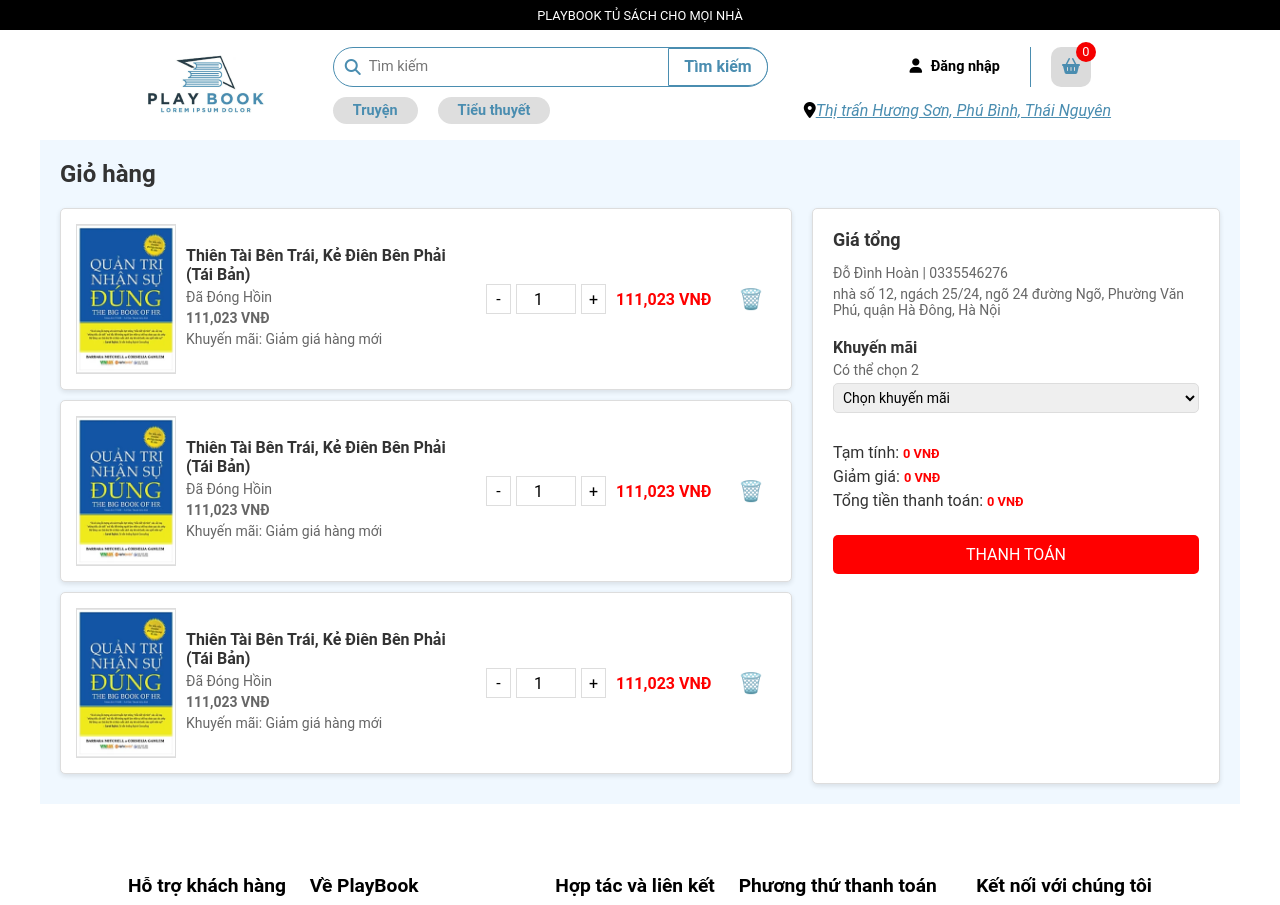
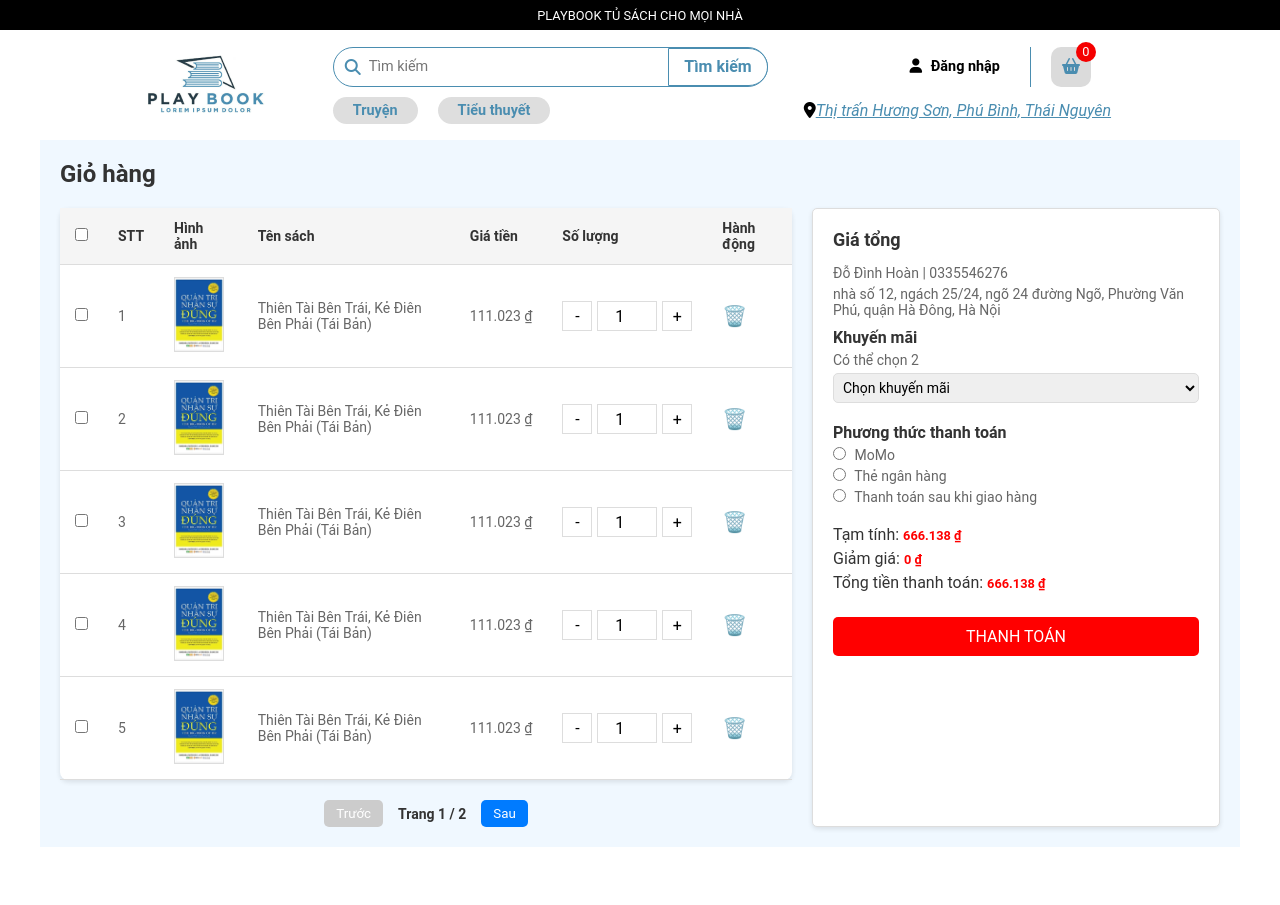
Before and after one commit to DODANGHOANCNTT2K15/N06-PTTKPM-NHOM-08, a Vue app in the folder frontend/: page /cart in a window 1280 px wide. Shown: the top 905 px of the page. Built offline with nearby package versions, Linux system fonts and the light colour scheme; no server answers.

Commit message:
update layout cart page

```diff
--- a/frontend/src/pages/client/CartPage.vue
+++ b/frontend/src/pages/client/CartPage.vue
@@ -1,85 +1,60 @@
-<script>
-import { ref } from 'vue';
-
-export default {
-  name: 'CartPage', // Cập nhật tên component (tùy chọn)
-  setup() {
-    const cartItems = ref([
-      {
-        id: 1,
-        name: 'Thiên Tài Bên Trái, Kẻ Điên Bên Phải (Tái Bản)',
-        image: 'Product_00.png',
-        price: 111023,
-        quantity: 1,
-      },
-      {
-        id: 2,
-        name: 'Thiên Tài Bên Trái, Kẻ Điên Bên Phải (Tái Bản)',
-        image: 'Product_00.png',
-        price: 111023,
-        quantity: 1,
-      },
-      {
-        id: 3,
-        name: 'Thiên Tài Bên Trái, Kẻ Điên Bên Phải (Tái Bản)',
-        image: 'Product_00.png',
-        price: 111023,
-        quantity: 1,
-      },
-    ]);
-
-    const decreaseQuantity = (item) => {
-      if (item.quantity > 1) {
-        item.quantity--;
-        updateTotal();
-      }
-    };
-
-    const increaseQuantity = (item) => {
-      item.quantity++;
-      updateTotal();
-    };
-
-    const updateQuantity = (item) => {
-      if (item.quantity < 1) item.quantity = 1;
-      updateTotal();
-    };
-
-    const updateTotal = () => {
-      const total = cartItems.value.reduce((sum, item) => sum + item.price * item.quantity, 0);
-      console.log('Tổng tiền:', total);
-    };
-
-    return {
-      cartItems,
-      decreaseQuantity,
-      increaseQuantity,
-      updateQuantity,
-    };
-  },
-};
-</script>
-
 <template>
   <div class="cart-container">
     <h1>Giỏ hàng</h1>
     <div class="cart-content">
       <div class="cart-items">
-        <div class="cart-item" v-for="item in cartItems" :key="item.id">
+        <table class="cart-table">
+          <thead>
+            <tr>
+              <th><input type="checkbox" v-model="selectAll" @change="toggleSelectAll" /></th>
+              <th>STT</th>
+              <th>Hình ảnh</th>
+              <th>Tên sách</th>
+              <th>Giá tiền</th>
+              <th>Số lượng</th>
+              <th>Hành động</th>
+            </tr>
+          </thead>
+          <tbody>
+            <tr v-for="(item, index) in paginatedCartItems" :key="item.id">
+              <td><input type="checkbox" v-model="item.selected" /></td>
+              <td>{{ (currentPage - 1) * itemsPerPage + index + 1 }}</td>
+              <td>
                 <img :src="require(`@/assets/images/${item.image}`)" alt="Product" class="item-image" />
-          <div class="item-details">
-            <h3>{{ item.name }}</h3>
-            <p>Đã Đóng Hồin</p>
-            <p class="item-price">111,023 VNĐ</p>
-            <p>Khuyến mãi: Giảm giá hàng mới</p>
-          </div>
+              </td>
+              <td>{{ item.name }}</td>
+              <td>{{ formatPrice(item.price) }}</td>
+              <td>
                 <div class="item-quantity">
                   <button @click="decreaseQuantity(item)">-</button>
                   <input type="number" v-model="item.quantity" min="1" @change="updateQuantity(item)" />
                   <button @click="increaseQuantity(item)">+</button>
                 </div>
-          <p class="item-total">111,023 VNĐ</p>
-          <button class="remove-btn">🗑️</button>
+              </td>
+              <td>
+                <button class="remove-btn" @click="removeCartItem(item.id)">🗑️</button>
+              </td>
+            </tr>
+          </tbody>
+        </table>
+
+        <!-- Phân trang -->
+        <div class="pagination" v-if="cartItems.length > itemsPerPage">
+          <button
+            :disabled="currentPage === 1"
+            @click="currentPage--"
+            class="pagination-btn"
+          >
+            Trước
+          </button>
+          <span>Trang {{ currentPage }} / {{ totalPages }}</span>
+          <button
+            :disabled="currentPage === totalPages"
+            @click="currentPage++"
+            class="pagination-btn"
+          >
+            Sau
+          </button>
         </div>
       </div>
 
@@ -92,23 +67,209 @@ export default {
         <div class="payment-options">
           <h3>Khuyến mãi</h3>
           <p>Có thể chọn 2</p>
-          <select>
-            <option>Chọn khuyến mãi</option>
+          <select v-model="selectedPromotion">
+            <option value="">Chọn khuyến mãi</option>
+            <option value="discount10">Giảm 10%</option>
+            <option value="discount20">Giảm 20%</option>
           </select>
         </div>
+        <div class="payment-methods">
+          <h3>Phương thức thanh toán</h3>
+          <label>
+            <input type="radio" v-model="paymentMethod" value="momo" /> MoMo
+          </label>
+          <label>
+            <input type="radio" v-model="paymentMethod" value="bank" /> Thẻ ngân hàng
+          </label>
+          <label>
+            <input type="radio" v-model="paymentMethod" value="cod" /> Thanh toán sau khi giao hàng
+          </label>
+        </div>
         <div class="payment-amounts">
-          <p>Tạm tính: <span>0 VNĐ</span></p>
-          <p>Giảm giá: <span>0 VNĐ</span></p>
-          <p>Tổng tiền thanh toán: <span>0 VNĐ</span></p>
+          <p>Tạm tính: <span>{{ formatPrice(subtotal) }}</span></p>
+          <p>Giảm giá: <span>{{ formatPrice(discount) }}</span></p>
+          <p>Tổng tiền thanh toán: <span>{{ formatPrice(totalPayment) }}</span></p>
         </div>
-        <button class="checkout-btn">THANH TOÁN</button>
+        <button class="checkout-btn" @click="checkout">THANH TOÁN</button>
       </div>
     </div>
   </div>
 </template>
 
+<script>
+import { ref, computed } from 'vue';
+
+export default {
+  name: 'CartPage',
+  setup() {
+    const cartItems = ref([
+      {
+        id: 1,
+        name: 'Thiên Tài Bên Trái, Kẻ Điên Bên Phải (Tái Bản)',
+        image: 'Product_00.png',
+        price: 111023,
+        quantity: 1,
+        selected: false,
+      },
+      {
+        id: 2,
+        name: 'Thiên Tài Bên Trái, Kẻ Điên Bên Phải (Tái Bản)',
+        image: 'Product_00.png',
+        price: 111023,
+        quantity: 1,
+        selected: false,
+      },
+      {
+        id: 3,
+        name: 'Thiên Tài Bên Trái, Kẻ Điên Bên Phải (Tái Bản)',
+        image: 'Product_00.png',
+        price: 111023,
+        quantity: 1,
+        selected: false,
+      },
+      {
+        id: 5,
+        name: 'Thiên Tài Bên Trái, Kẻ Điên Bên Phải (Tái Bản)',
+        image: 'Product_00.png',
+        price: 111023,
+        quantity: 1,
+        selected: false,
+      },
+      {
+        id: 6,
+        name: 'Thiên Tài Bên Trái, Kẻ Điên Bên Phải (Tái Bản)',
+        image: 'Product_00.png',
+        price: 111023,
+        quantity: 1,
+        selected: false,
+      },
+      {
+        id: 7,
+        name: 'Thiên Tài Bên Trái, Kẻ Điên Bên Phải (Tái Bản)',
+        image: 'Product_00.png',
+        price: 111023,
+        quantity: 1,
+        selected: false,
+      },
+    ]);
+
+    const selectAll = ref(false);
+    const itemsPerPage = ref(5); // Tối đa 5 sản phẩm mỗi trang
+    const currentPage = ref(1);
+    const selectedPromotion = ref(''); // Khuyến mãi được chọn
+    const paymentMethod = ref(''); // Phương thức thanh toán
+
+    // Tính tổng số trang
+    const totalPages = computed(() =>
+      Math.ceil(cartItems.value.length / itemsPerPage.value)
+    );
+
+    // Lấy danh sách sản phẩm cho trang hiện tại
+    const paginatedCartItems = computed(() => {
+      const start = (currentPage.value - 1) * itemsPerPage.value;
+      const end = start + itemsPerPage.value;
+      return cartItems.value.slice(start, end);
+    });
+
+    // Format giá tiền
+    const formatPrice = (price) => {
+      return new Intl.NumberFormat('vi-VN', {
+        style: 'currency',
+        currency: 'VND',
+      }).format(price);
+    };
+
+    // Tính tạm tính (subtotal)
+    const subtotal = computed(() =>
+      cartItems.value.reduce((sum, item) => sum + item.price * item.quantity, 0)
+    );
+
+    // Tính giảm giá (discount) dựa trên khuyến mãi
+    const discount = computed(() => {
+      if (selectedPromotion.value === 'discount10') return subtotal.value * 0.1;
+      if (selectedPromotion.value === 'discount20') return subtotal.value * 0.2;
+      return 0;
+    });
+
+    // Tính tổng tiền thanh toán
+    const totalPayment = computed(() => subtotal.value - discount.value);
+
+    // Giảm số lượng
+    const decreaseQuantity = (item) => {
+      if (item.quantity > 1) {
+        item.quantity--;
+      }
+    };
+
+    // Tăng số lượng
+    const increaseQuantity = (item) => {
+      item.quantity++;
+    };
+
+    // Cập nhật số lượng
+    const updateQuantity = (item) => {
+      if (item.quantity < 1) item.quantity = 1;
+    };
+
+    // Chọn hoặc bỏ chọn tất cả trên trang hiện tại
+    const toggleSelectAll = () => {
+      paginatedCartItems.value.forEach((item) => {
+        item.selected = selectAll.value;
+      });
+    };
+
+    // Xóa sản phẩm
+    const removeCartItem = (id) => {
+      const index = cartItems.value.findIndex((item) => item.id === id);
+      if (index !== -1) {
+        cartItems.value.splice(index, 1);
+        if (paginatedCartItems.value.length === 0 && currentPage.value > 1) {
+          currentPage.value--;
+        }
+      }
+    };
+
+    // Thanh toán
+    const checkout = () => {
+      if (!paymentMethod.value) {
+        alert('Vui lòng chọn phương thức thanh toán!');
+        return;
+      }
+      console.log('Thanh toán:', {
+        cartItems: cartItems.value,
+        subtotal: subtotal.value,
+        discount: discount.value,
+        total: totalPayment.value,
+        paymentMethod: paymentMethod.value,
+      });
+      alert('Đã gửi yêu cầu thanh toán!');
+    };
+
+    return {
+      cartItems,
+      selectAll,
+      itemsPerPage,
+      currentPage,
+      totalPages,
+      paginatedCartItems,
+      selectedPromotion,
+      paymentMethod,
+      subtotal,
+      discount,
+      totalPayment,
+      formatPrice,
+      decreaseQuantity,
+      increaseQuantity,
+      updateQuantity,
+      toggleSelectAll,
+      removeCartItem,
+      checkout,
+    };
+  },
+};
+</script>
+
 <style scoped>
-/* Giữ nguyên CSS từ phiên bản trước */
 .cart-container {
   background-color: #f0f8ff;
   padding: 20px;
@@ -123,40 +284,6 @@ export default {
   margin-bottom: 20px;
 }
 
-.cart-header {
-  display: flex;
-  justify-content: space-between;
-  align-items: center;
-  margin-bottom: 20px;
-  background-color: white;
-  padding: 10px;
-  border-radius: 5px;
-  box-shadow: 0 2px 5px rgba(0, 0, 0, 0.1);
-}
-
-.cart-header input {
-  padding: 5px;
-  border: 1px solid #ddd;
-  border-radius: 5px;
-  width: 200px;
-  font-size: 14px;
-}
-
-.cart-actions button {
-  padding: 5px 15px;
-  border: 1px solid #ddd;
-  border-radius: 5px;
-  background-color: #f0f8ff;
-  color: #333;
-  cursor: pointer;
-  font-size: 14px;
-  margin-left: 5px;
-}
-
-.cart-actions button:hover {
-  background-color: #e0efff;
-}
-
 .cart-content {
   display: flex;
   gap: 20px;
@@ -166,46 +293,42 @@ export default {
   flex: 2;
 }
 
-.cart-item {
-  display: grid;
-  grid-template-columns: 100px 1fr 120px 100px 50px;
-  align-items: center;
-  gap: 10px;
+.cart-table {
+  width: 100%;
+  border-collapse: collapse;
   background-color: white;
-  padding: 15px;
-  margin-bottom: 10px;
-  border-radius: 5px;
   box-shadow: 0 2px 5px rgba(0, 0, 0, 0.1);
-  border: 1px solid #ddd;
+  border-radius: 8px;
+}
+
+.cart-table th,
+.cart-table td {
+  padding: 12px 15px;
+  text-align: left;
+  border-bottom: 1px solid #ddd;
+}
+
+.cart-table th {
+  background-color: #f5f5f5;
+  font-size: 14px;
+  color: #333;
+  font-weight: 600;
+}
+
+.cart-table td {
+  font-size: 14px;
+  color: #666;
+}
+
+.cart-table tr:hover {
+  background-color: #f9f9f9;
 }
 
 .item-image {
-  width: 100px;
-  height: 150px;
+  width: 50px;
+  height: 75px;
   object-fit: cover;
   border: 1px solid #ddd;
-}
-
-.item-details {
-  flex: 1;
-}
-
-.item-details h3 {
-  font-size: 16px;
-  color: #333;
-  margin: 0 0 5px;
-}
-
-.item-details p {
-  font-size: 14px;
-  color: #666;
-  margin: 5px 0;
-}
-
-.item-price, .item-total {
-  font-size: 16px;
-  color: red;
-  font-weight: bold;
 }
 
 .item-quantity {
@@ -258,21 +381,19 @@ export default {
   margin-bottom: 15px;
 }
 
-.summary-details {
-  margin-bottom: 20px;
-}
-
 .summary-details p {
   font-size: 14px;
   color: #666;
   margin: 5px 0;
 }
 
-.payment-options {
+.payment-options,
+.payment-methods {
   margin-bottom: 20px;
 }
 
-.payment-options h3 {
+.payment-options h3,
+.payment-methods h3 {
   font-size: 16px;
   color: #333;
   margin: 10px 0 5px;
@@ -290,7 +411,17 @@ export default {
   border: 1px solid #ddd;
   border-radius: 5px;
   font-size: 14px;
-  margin-bottom: 10px;
+}
+
+.payment-methods label {
+  display: block;
+  font-size: 14px;
+  color: #666;
+  margin: 5px 0;
+}
+
+.payment-methods input {
+  margin-right: 5px;
 }
 
 .payment-amounts p {
@@ -319,4 +450,36 @@ export default {
 .checkout-btn:hover {
   background-color: darkred;
 }
+
+.pagination {
+  display: flex;
+  justify-content: center;
+  align-items: center;
+  gap: 15px;
+  margin-top: 20px;
+}
+
+.pagination-btn {
+  padding: 6px 12px;
+  background-color: #007bff;
+  color: white;
+  border: none;
+  border-radius: 5px;
+  cursor: pointer;
+  transition: background-color 0.3s ease;
+}
+
+.pagination-btn:disabled {
+  background-color: #ccc;
+  cursor: not-allowed;
+}
+
+.pagination-btn:hover:not(:disabled) {
+  background-color: #0056b3;
+}
+
+.pagination span {
+  font-size: 14px;
+  color: #333;
+}
 </style>
```
Lines whose indentation alone changed are shown as unchanged.
